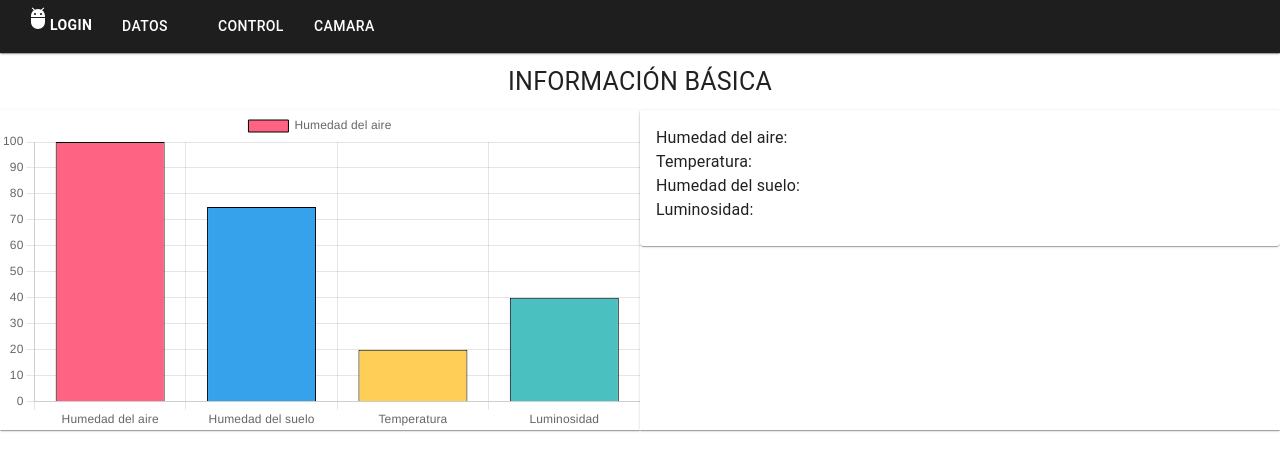
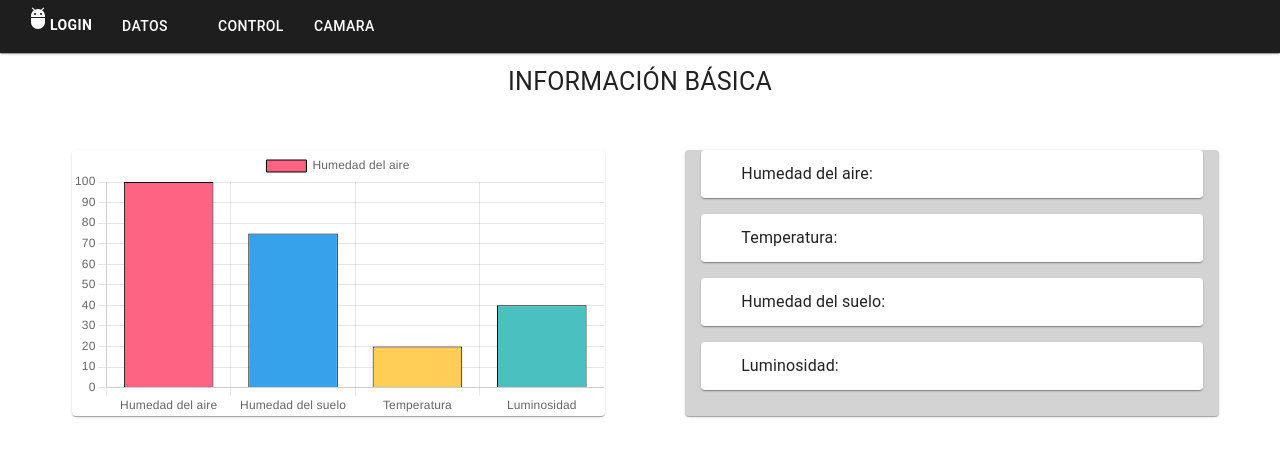
Before and after one commit to dcontt00/arq, a React (Create React App) app in the folder frontend/: page /login in a window 1280 px wide. Both pictures are taken after typing "Sample" into the empty fields and a click on the button "ENTRAR". Shown: the top 470 px of the page. Built offline with nearby package versions, Linux system fonts and the light colour scheme.

Commit message:
Arreglada la disposicion de los datos

```diff
--- a/frontend/src/components/Datos.js
+++ /dev/null
@@ -1,22 +0,0 @@
-import { CardContent, Grid, Typography } from "@mui/material";
-import Card from '@mui/material/Card';
-export default function Datos() {
-  return (
-    <Card><CardContent>
-      <Grid container>
-        <Grid item lg={12}>
-          <Typography>Humedad del aire:</Typography>
-        </Grid>
-        <Grid item lg={12}>
-          <Typography>Temperatura:</Typography>
-        </Grid>
-        <Grid item lg={12}>
-          <Typography>Humedad del suelo:</Typography>
-        </Grid>
-        <Grid item lg={12}>
-          <Typography>Luminosidad:</Typography>
-        </Grid>
-      </Grid>
-      </CardContent></Card>
-  );
-}
--- a/frontend/src/pages/dataLook.js
+++ b/frontend/src/pages/dataLook.js
@@ -2,9 +2,9 @@ import * as React from "react";
 import AppBar from "../components/Appbar";
 import Grid from "@mui/material/Grid";
 import {Typography} from "@mui/material";
-import Datos from "../components/Datos";
 import Paper from '@mui/material/Paper';
 import CssBaseline from '@mui/material/CssBaseline';
+import Stack from '@mui/material/Stack';
 
 import {
   Chart as ChartJS,
@@ -16,6 +16,9 @@ import {
   Legend,
 } from 'chart.js';
 import { Bar} from 'react-chartjs-2';
+import { styled } from '@mui/material/styles';
+
+
 ChartJS.register(
   CategoryScale,
   LinearScale,
@@ -24,7 +27,6 @@ ChartJS.register(
   Tooltip,
   Legend
 );
-
 
 export default function DataLook(){
   const data = {
@@ -50,14 +52,19 @@ export default function DataLook(){
       <AppBar/>
       <Typography fontSize="25" align="center" sx={{mt:"10",mb:"10"}}>INFORMACIÓN BÁSICA</Typography>
       <CssBaseline />
-      <Grid container >
+      <Grid container>
         {/* Grafica de los datos */}
-        <Grid item lg={6} xs={false} sm={4} md={7} component={Paper} square>
+        <Grid item lg={5} component={Paper} sx={{ml:9,mr:10, mt:5}}>
           <Bar data={data} />
         </Grid>
-        {/* Tomar una foto */}
-        <Grid item lg={6} xs={6} component={Paper} square>
-          <Datos/>
+        {/* Datos */}
+        <Grid item lg={5} component={Paper} sx={{mt:5,backgroundColor:"lightGrey"}}>
+          <Stack spacing={2}  sx={{ml:2,mr:2}}>
+            <Paper sx={{mt:1.5}}><Typography sx={{ml:5,mt:1.5,mb:1.5}}>Humedad del aire:</Typography></Paper>
+            <Paper><Typography sx={{ml:5,mt:1.5,mb:1.5}}>Temperatura:</Typography></Paper>
+            <Paper><Typography sx={{ml:5,mt:1.5,mb:1.5}}>Humedad del suelo:</Typography></Paper>
+            <Paper><Typography sx={{ml:5,mt:1.5,mb:1.5}}>Luminosidad:</Typography></Paper>
+          </Stack>
         </Grid>
       </Grid>
     </div>
```
